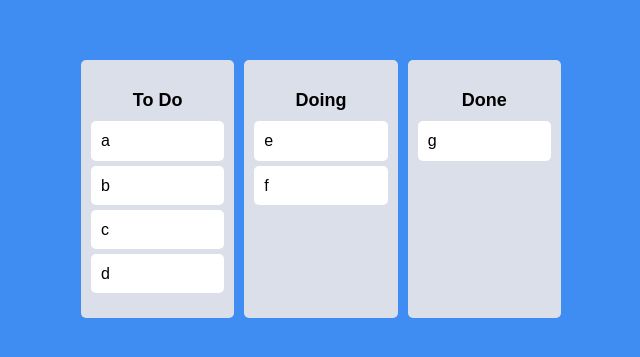
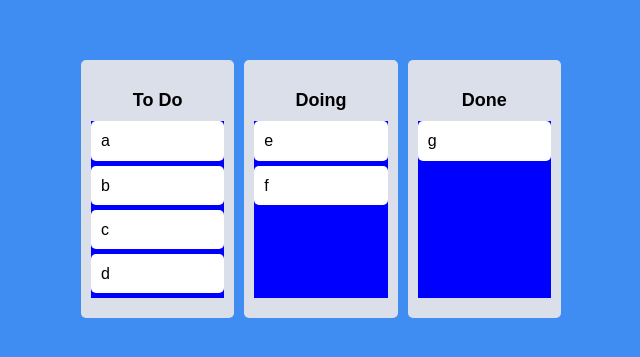
Before and after one commit to soundee10/simple_todo, a React (Create React App) app: page / in a window 1280 px wide. Shown: the part 211-568 px from the top of the page, without its empty margins (319-959 px from the left). Built offline with nearby package versions, Linux system fonts and the light colour scheme.

Commit message:
#2.5 Droppable Snapshot

```diff
--- a/src/components/Board.tsx
+++ b/src/components/Board.tsx
@@ -9,7 +9,8 @@
     background-color: ${(props)=> props.theme.boardColor};
     border-radius: 5px;
     min-height: 200px;
-
+    display: flex;
+    flex-direction: column;
 `;
 
 const Title = styled.h2`
@@ -19,10 +20,22 @@
   font-size: 18px;
 `;
 
+const Area = styled.div<IAreaProps>`
+    background-color: ${(props)=>(
+        props.isDraggingOver ? "pink": props.isDraggingFromThis ? "red" : "blue"
+        )};
+    flex-grow: 1;
+    transition: background-color 0.3s ease-in-out;
+`;
+
+interface IAreaProps{
+    isDraggingFromThis: boolean;
+    isDraggingOver: boolean;
+}
+
 interface IBoardProps{
     toDos: string[];
     boardId: string;
-
 }
 
 function Board({toDos, boardId}:IBoardProps){
@@ -30,13 +43,15 @@
             <Wrapper>
                 <Title>{boardId}</Title>
                 <Droppable droppableId={boardId}>
-                {(magic) => (
-                    <div ref={magic.innerRef} {...magic.droppableProps}>
+                {(magic, snapshot) => (
+                    <Area isDraggingOver={snapshot.isDraggingOver}
+                          isDraggingFromThis={Boolean(snapshot.draggingFromThisWith)}
+                     ref={magic.innerRef} {...magic.droppableProps}>
                     {toDos.map((toDo,index) => (
                         <DraggableCard key={toDo} index={index} toDo={toDo}/>
                     ))}
                     {magic.placeholder}
-                    </div>
+                    </Area>
                 )}
                 </Droppable>
             </Wrapper>
```
